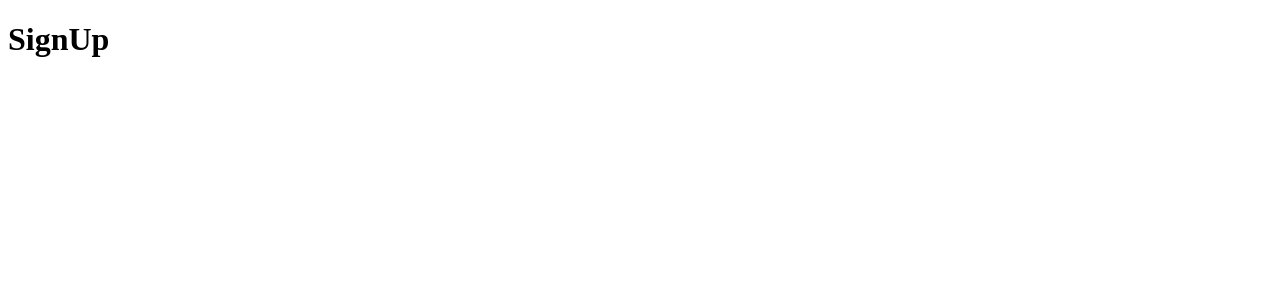
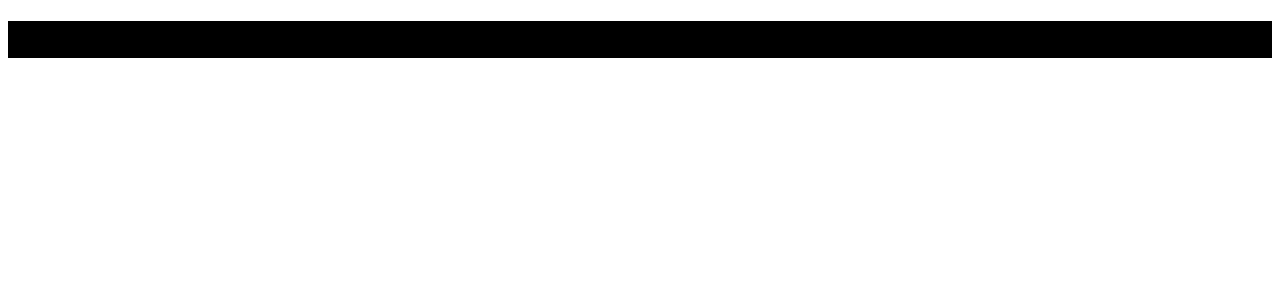
Before and after one commit to brendamatias/petlost, a React (Create React App) app: page /register in a window 1280 px wide. Shown: the top 300 px of the page. Built offline with nearby package versions, Linux system fonts and the light colour scheme; the HTML template or start-up script is replaced by a standard one.

Commit message:
chore: page layouts

```diff
--- a/package.json
+++ b/package.json
@@ -12,7 +12,8 @@
     "react-dom": "^16.13.1",
     "react-router-dom": "^5.1.2",
     "react-scripts": "3.4.1",
-    "reactotron-react-js": "^3.3.7"
+    "reactotron-react-js": "^3.3.7",
+    "styled-components": "^5.0.1"
   },
   "scripts": {
     "start": "react-scripts start",
--- /dev/null
+++ b/src/pages/_layouts/auth/index.js
@@ -0,0 +1,12 @@
+import React from 'react';
+import PropTypes from 'prop-types';
+
+import { Wrapper } from './styles';
+
+export default function AuthLayout({ children }) {
+  return <Wrapper>{children}</Wrapper>;
+}
+
+AuthLayout.propTypes = {
+  children: PropTypes.element.isRequired,
+};
--- /dev/null
+++ b/src/pages/_layouts/auth/styles.js
@@ -0,0 +1,6 @@
+import styled from 'styled-components';
+
+export const Wrapper = styled.div`
+  height: 100%;
+  background: black;
+`;
--- /dev/null
+++ b/src/pages/_layouts/default/index.js
@@ -0,0 +1,12 @@
+import React from 'react';
+import PropTypes from 'prop-types';
+
+import { Wrapper } from './styles';
+
+export default function DefaultLayout({ children }) {
+  return <Wrapper>{children}</Wrapper>;
+}
+
+DefaultLayout.propTypes = {
+  children: PropTypes.element.isRequired,
+};
--- /dev/null
+++ b/src/pages/_layouts/default/styles.js
@@ -0,0 +1,6 @@
+import styled from 'styled-components';
+
+export const Wrapper = styled.div`
+  height: 100%;
+  background: #333;
+`;
--- a/src/routes/Route.js
+++ b/src/routes/Route.js
@@ -1,6 +1,9 @@
 import React from 'react';
 import PropTypes from 'prop-types';
 import { Route, Redirect } from 'react-router-dom';
+
+import AuthLayout from '../pages/_layouts/auth';
+import DefaultLayout from '../pages/_layouts/default';
 
 export default function RouteWrapper({
   component: Component,
@@ -17,7 +20,18 @@
     return <Redirect to="/dashboard" />;
   }
 
-  return <Route {...rest} component={Component} />;
+  const Layout = signed ? DefaultLayout : AuthLayout;
+
+  return (
+    <Route
+      {...rest}
+      render={props => (
+        <Layout>
+          <Component {...props} />
+        </Layout>
+      )}
+    />
+  );
 }
 
 RouteWrapper.propTypes = {
```
Also changed, not shown: 1 other file (tests, documents, lock files or other folders).
